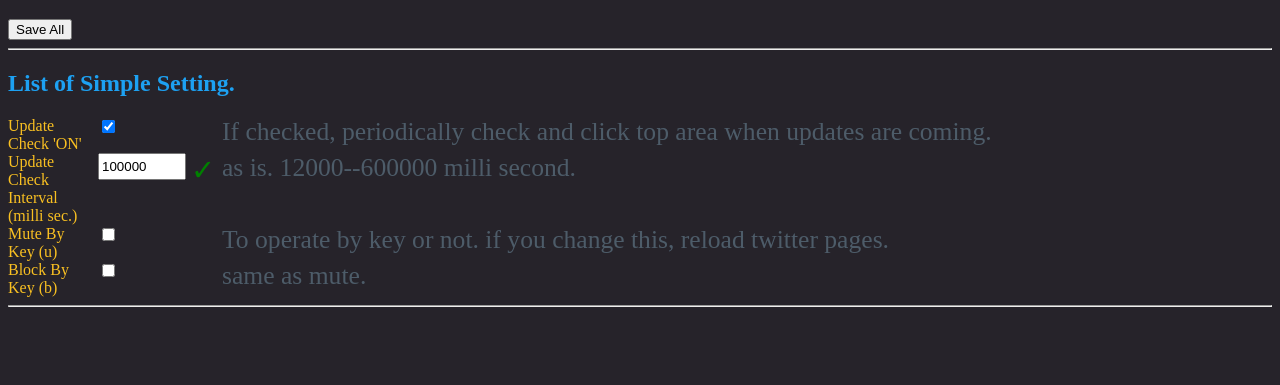
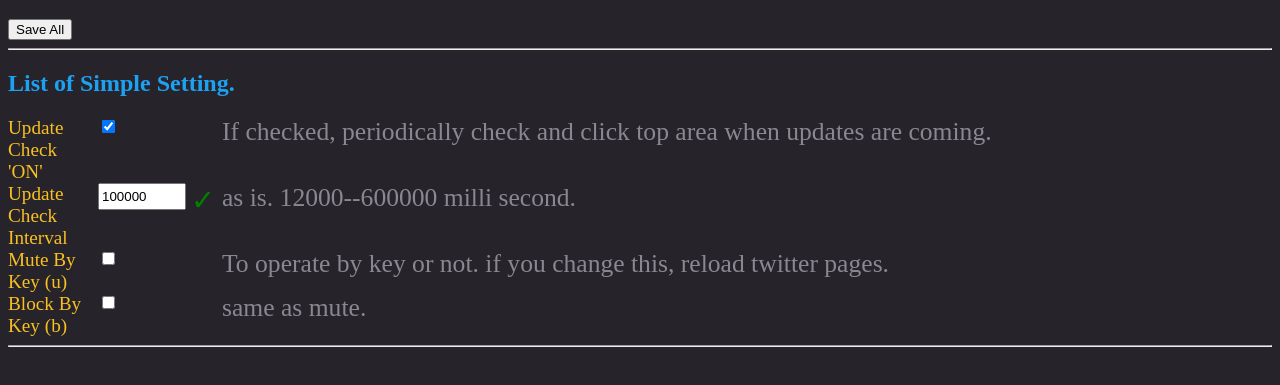
Before and after one commit to PrsPrsBK/PrsPrsTwitter, a browser extension: page options_ui/options.html in a window 1280 px wide. Shown: the part 61-446 px from the top of the page. Drawn offline with Linux system fonts and the light colour scheme.

Commit message:
feat: UI: looks

```diff
--- a/options_ui/options.css
+++ b/options_ui/options.css
@@ -12,7 +12,9 @@ h1, h2 {
 }
 label {
   display: table-cell;
+  vertical-align: top;
   color: #F9C022;
+  font-size: 120%;
 }
 #update_check_interval {
   width: 6em;
@@ -37,9 +39,10 @@ input:valid+span:before {
   color: green;
 }
 .help_div>p {
-  font-size: 160%;
   display: table-cell;
   vertical-align: top;
+  font-size: 160%;
+  color: #8B8792;
 }
 
 /* vim:expandtab ff=dos fenc=utf-8 sw=2 */
--- a/options_ui/options.html
+++ b/options_ui/options.html
@@ -15,7 +15,7 @@
         <label for="update_check">Update Check 'ON'</label>
       </div>
       <div style="grid-column: 1;grid-row: 2;">
-        <label for="update_check_interval">Update Check Interval (milli sec.)</label>
+        <label for="update_check_interval">Update Check Interval</label>
       </div>
       <div style="grid-column: 1;grid-row: 3;">
         <label for="mute_by_key">Mute By Key (u)</label>
```
